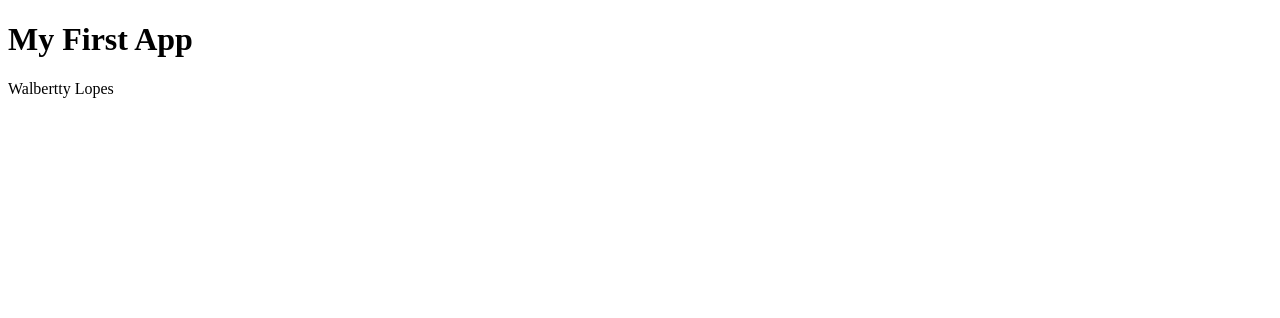
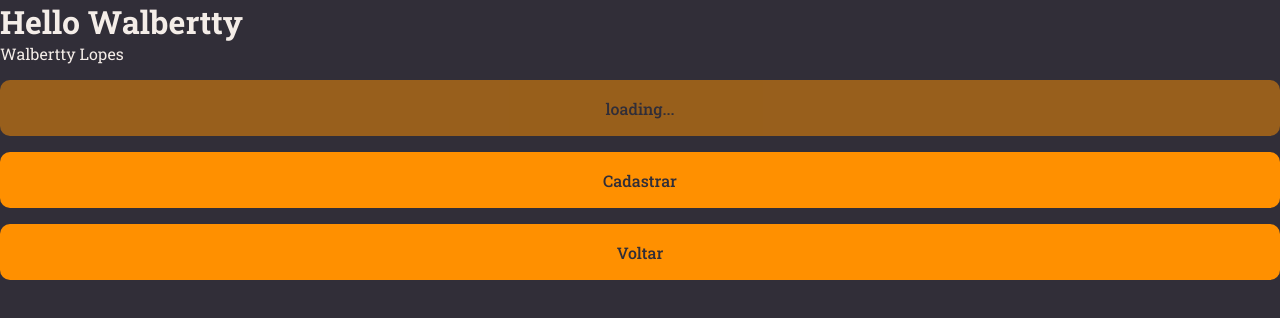
Before and after one commit to Walbertty/vite-project, a React (Vite) app: page / in a window 1280 px wide. Shown: the top 318 px of the page. Built offline with nearby package versions, Linux system fonts and the light colour scheme.

Commit message:
components, pages and styles have been added to the projetc

```diff
--- a/index.html
+++ b/index.html
@@ -3,6 +3,11 @@
   <head>
     <meta charset="UTF-8" />
     <meta name="viewport" content="width=device-width, initial-scale=1.0" />
+
+    <link rel="preconnect" href="https://fonts.googleapis.com">
+    <link rel="preconnect" href="https://fonts.gstatic.com" crossorigin>
+    <link href="https://fonts.googleapis.com/css2?family=Roboto+Slab:wght@400;500;700&display=swap" rel="stylesheet">
+
     <title>WalberttyNotes</title>
   </head>
   <body>
--- a/package.json
+++ b/package.json
@@ -10,7 +10,8 @@
   },
   "dependencies": {
     "react": "^18.2.0",
-    "react-dom": "^18.2.0"
+    "react-dom": "^18.2.0",
+    "styled-components": "^5.3.6"
   },
   "devDependencies": {
     "@types/react": "^18.0.26",
--- /dev/null
+++ b/src/components/Button/index.jsx
@@ -0,0 +1,14 @@
+import { Container } from "../styles";
+
+export function Button({ title, loading = false, ...rest }) {
+
+    return(
+    <Container
+        type="button"
+        disabled={loading}
+        {...rest} // usado quando temos muitas outras propriedades
+    >
+        { loading ? "loading..." : title }
+    </Container>
+    );
+}
--- /dev/null
+++ b/src/components/styles.js
@@ -0,0 +1,19 @@
+import styled from "styled-components"
+
+export const Container = styled.button`
+    width: 100%;
+    background-color: ${({ theme }) => theme.COLORS.ORANGE};
+    color: ${({ theme }) => theme.COLORS.BACKGROUND_800};
+
+    height: 56px;
+    border: 0;
+    padding: 0 16px;
+    margin-top: 16px;
+    border-radius: 10px;
+    font-weight: 500;
+
+    &:disabled {
+        opacity: 0.5;
+
+    }
+`;
--- a/src/main.jsx
+++ b/src/main.jsx
@@ -1,9 +1,16 @@
 import React from 'react';
 import ReactDOM from 'react-dom/client';
+import { ThemeProvider } from "styled-components";
+import GlobalStyles from "./styles/global"
+import theme from "./styles/theme";
+
 import { Details } from './pages/Details';
 
 ReactDOM.createRoot(document.getElementById('root')).render(
   <React.StrictMode>
-    <Details />
+    <ThemeProvider theme={theme}>
+      <GlobalStyles />
+      <Details />
+    </ThemeProvider>
   </React.StrictMode>,
 )
--- a/src/pages/Details.jsx
+++ /dev/null
@@ -1,11 +0,0 @@
-//import { Fragment } from "react" or short version (<> </>)
-
-export function Details() {
-
-  return(
-    <>
-    <h1>My First App</h1>
-    <span>Walbertty Lopes</span>
-    </>
-  )
-}
--- /dev/null
+++ b/src/pages/Details/index.jsx
@@ -0,0 +1,18 @@
+//import { Fragment } from "react" - Usado para desfragmentar mas não recebe estilização
+import { Container } from "./styles"
+
+import { Button } from "../../components/Button"
+
+export function Details() {
+
+    return (
+        <Container>
+        <h1>Hello Walbertty</h1>
+        <span>Walbertty Lopes</span>
+
+            <Button title="Entrar" loading />
+            <Button title="Cadastrar" />
+            <Button title="Voltar" />
+        </Container>
+    )
+}
--- /dev/null
+++ b/src/pages/Details/styles.js
@@ -0,0 +1,4 @@
+import styled from "styled-components";
+
+export const Container = styled.div`
+`;
--- /dev/null
+++ b/src/styles/global.js
@@ -0,0 +1,39 @@
+import { createGlobalStyle } from "styled-components";
+
+export default createGlobalStyle`
+    * {
+        margin: 0;
+        padding: 0;
+        box-sizing: border-box;
+    }
+
+/*    body * {
+    line-height: 160%;
+    }*/
+
+    body {
+        background-color: ${({ theme }) => theme.COLORS.BACKGROUND_800};
+        color: ${({ theme }) => theme.COLORS.WHITE};
+
+        -webkit-font-smoothing: antialiased;
+    }
+
+    body, input, button, textarea {
+        font-family: 'Roboto Slab', serif;
+        font-size: 16px;
+        outline: none;
+    }
+
+    a {
+        text-decoration: none;
+    }
+
+    button, a {
+        cursor: pointer;
+        transition: filter 0.2s;
+    }
+
+    button:hover, a:hover {
+        filter: brightness(0.9);
+    }
+`
--- /dev/null
+++ b/src/styles/theme.js
@@ -0,0 +1,15 @@
+export default {
+    COLORS: {
+      BACKGROUND_900: "#232129",
+      BACKGROUND_800: "#312E38",
+      BACKGROUND_700: "#3E3B47",
+
+      WHITE: "#F4EDE8",
+      ORANGE: "#FF9000",
+
+      GRAY_100: "#999591",
+      GRAY_300: "#666360",
+
+      RED: "#FF002E"
+    }
+  }
```
Also changed, not shown: 1 other file (tests, documents, lock files or other folders).
